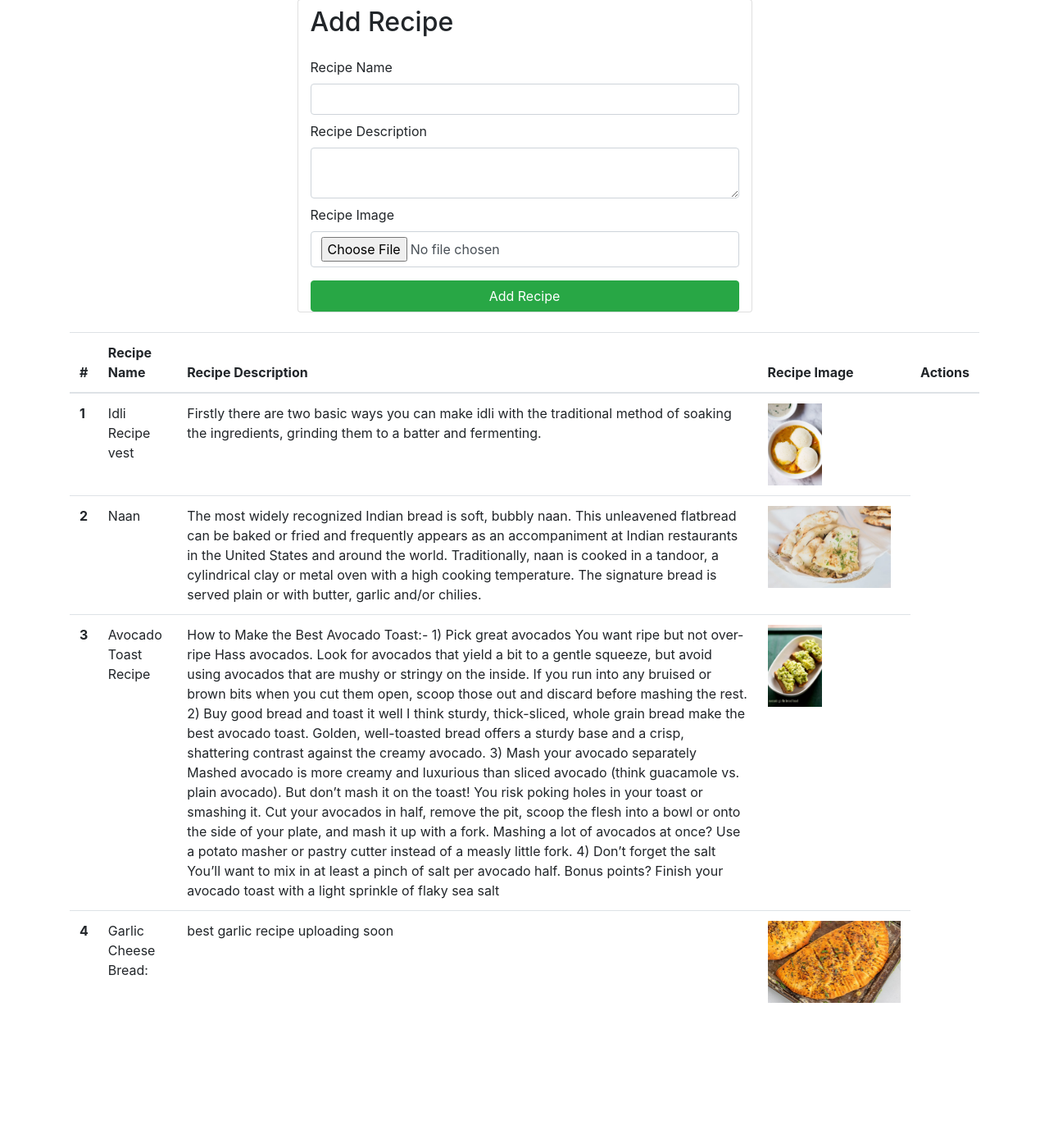
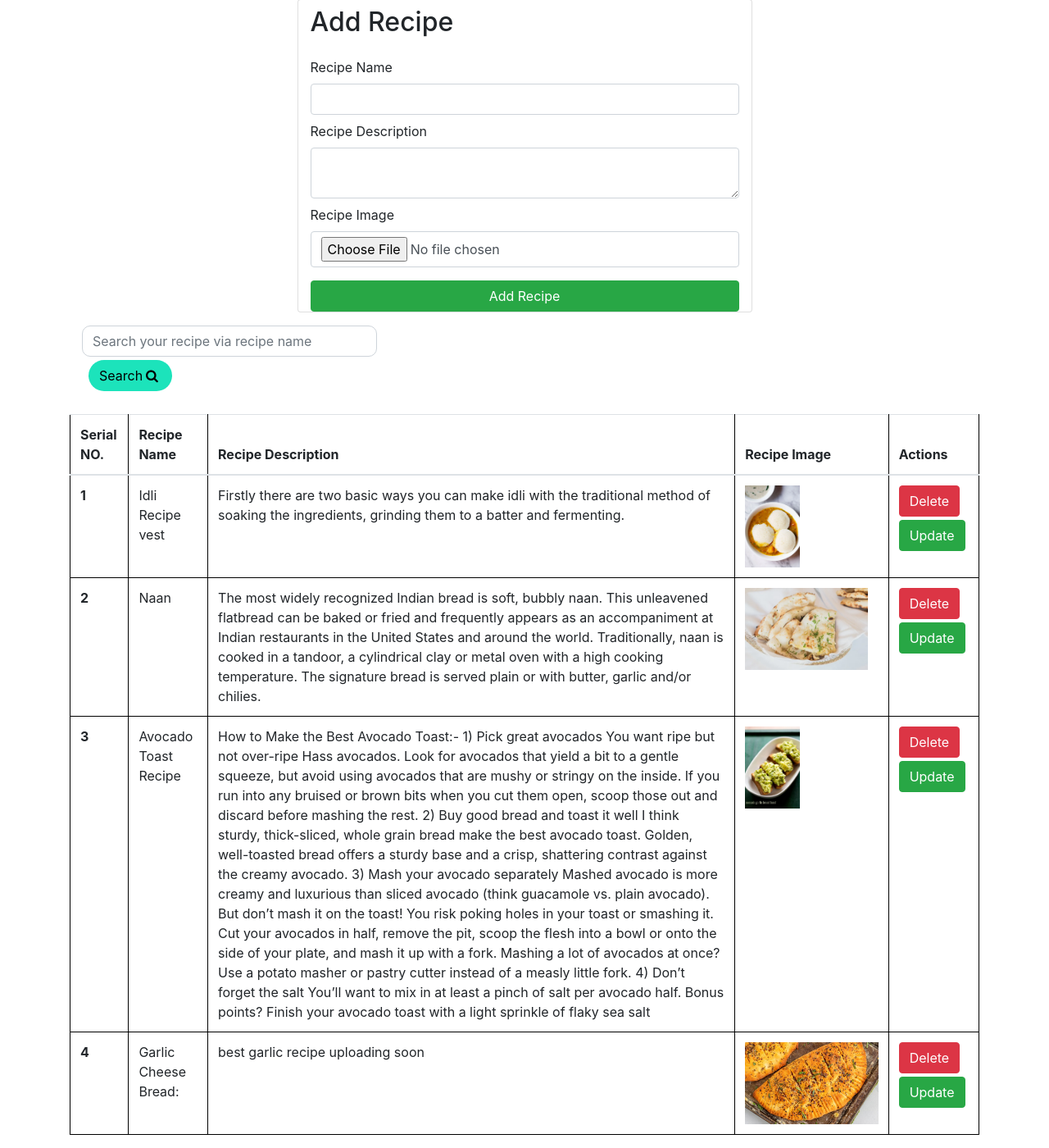
Before and after one commit to lokesh1383108/RecipeCRUDapp, a Django app: page / in a window 1280 px wide. Shown: the part 49-1449 px from the top of the page at 82% size. Before the commit the page ends 1272 px from the top, so only its background shows below. Run offline with Django 4.2, Linux system fonts and the light colour scheme; data comes from the database, SQL or seed files in the repository; both versions use the stored data as it was after the commit.

Commit message:
just added the search funtionality

```diff
--- a/recepie/templates/recepie/index.html
+++ b/recepie/templates/recepie/index.html
@@ -4,13 +4,20 @@
     <meta charset="UTF-8">
     <meta name="viewport" content="width=device-width, initial-scale=1.0">
     <title>Document</title>
+
     <link rel="stylesheet" href="https://cdn.jsdelivr.net/npm/bootstrap@4.0.0/dist/css/bootstrap.min.css" integrity="sha384-Gn5384xqQ1aoWXA+058RXPxPg6fy4IWvTNh0E263XmFcJlSAwiGgFAW/dAiS6JXm" crossorigin="anonymous">
-</head>
+    <link rel="stylesheet" href="https://cdnjs.cloudflare.com/ajax/libs/font-awesome/4.7.0/css/font-awesome.min.css">
+  </head>
+
 <body>
-    <!-- <script src="https://code.jquery.com/jquery-3.2.1.slim.min.js" integrity="sha384-KJ3o2DKtIkvYIK3UENzmM7KCkRr/rE9/Qpg6aAZGJwFDMVNA/GpGFF93hXpG5KkN" crossorigin="anonymous"></script>
+<!-- <script src="https://code.jquery.com/jquery-3.2.1.slim.min.js" integrity="sha384-KJ3o2DKtIkvYIK3UENzmM7KCkRr/rE9/Qpg6aAZGJwFDMVNA/GpGFF93hXpG5KkN" crossorigin="anonymous"></script>
 <script src="https://cdn.jsdelivr.net/npm/popper.js@1.12.9/dist/umd/popper.min.js" integrity="sha384-ApNbgh9B+Y1QKtv3Rn7W3mgPxhU9K/ScQsAP7hUibX39j7fakFPskvXusvfa0b4Q" crossorigin="anonymous"></script>
 <script src="https://cdn.jsdelivr.net/npm/bootstrap@4.0.0/dist/js/bootstrap.min.js" integrity="sha384-JZR6Spejh4U02d8jOt6vLEHfe/JQGiRRSQQxSfFWpi1MquVdAyjUar5+76PVCmYl" crossorigin="anonymous"></script> -->
-
+<style>
+  table,th, td, tbody,thead{
+border: 1px solid black;
+  }
+</style>
 <div class ="container mt-5">
 <form class="col-6  mx-auto card" method="post" enctype="multipart/form-data">
   {% csrf_token %}
@@ -29,11 +36,16 @@
         </div>
         <button type="submit" class="btn btn-success mt-2">Add Recipe</button>
       </form>
-
-      <table class="table mt-4 col-4">
+<form >
+  <div class="container" style="justify-content: center;" >
+  <input type="text" name="search_query" placeholder="Search your recipe via recipe name" style="border-radius: 10px; " class="form-control col-4 mt-3" >
+  <button class="btn mx-2 my-1" style="background-color: rgb(28, 227, 187); border-radius: 20px; ">Search<i class="fa fa-search mx-1 " aria-hidden="true"></i></button>
+  </div>
+</form>
+            <table class="table mt-4 col-4">
         <thead >
           <tr>
-            <th >#</th>
+            <th >Serial NO.</th>
             <th >Recipe Name </th>
             <th >Recipe Description</th>
             <th >Recipe Image </th>
@@ -47,6 +59,12 @@
             <td>{{i.recipe_name}}</td>
             <td>{{i.recipe_description}}</td>
             <td><img src="/media/{{i.recipe_image}}" style="height: 100px" ></td>
+            <td >
+              <a href="/delete/{{i.id}} " class="btn btn-danger">Delete</a>
+              <a href ="update_recipe/{{i.id}}" class="btn btn-success mt-1">Update</a>
+
+            </td>
+
           </tr>
           {%endfor%}
         </tbody>
--- a/testapp/urls.py
+++ b/testapp/urls.py
@@ -27,6 +27,8 @@ urlpatterns = [
     path('', views.recepie),
     path('register/', views.register, name="register"),
     path('login/', views.loginpage, name = "login"),
+    path('delete/<id>/', views.delete_recipe, name="delete_recipe"),
+    path('update_recipe/<id>/',views.update_recipe, name="update_recipe")
 
 
 ]
@@ -34,4 +36,4 @@ if settings.DEBUG:
      urlpatterns += static(settings.MEDIA_URL,
                            document_root=settings.MEDIA_ROOT)
 
-urlpatterns += staticfiles_urlpatterns()
+# urlpatterns += staticfiles_urlpatterns()
--- a/testapp/views.py
+++ b/testapp/views.py
@@ -29,6 +29,10 @@ def recepie(request):
         )
         return redirect('/')
     querySet = Recipe.objects.all()
+    print("I m out of GET ")
+    if request.GET.get('search_query'):
+       querySet = querySet.filter(recipe_name__icontains = request.GET.get('search_query'))
+      #  print(request.GET.get('search_query'))
     context = {'recipe' : querySet}
 
     return render(request,"recepie/index.html",context)
@@ -58,10 +62,7 @@ def loginpage(request):
    if request.method=="POST":
       username = request.POST.get('username') # username = request.POST['username']
       password = request.POST.get('password')
-      print(username)
-      print(password)
       user = authenticate(username = username, password= password)
-      print(user)
       if user is not None:
          print('This login is authenticate ')
          login(request,user)
@@ -71,3 +72,30 @@ def loginpage(request):
          return HttpResponse("<h1>This is not working</h1>")
 
    return render(request, "recepie/login.html")
+
+
+def delete_recipe(request,id ):
+   x=Recipe.objects.get(id =id)   # why?
+   x.delete()
+   return redirect('/')
+
+
+def update_recipe(request,id ):
+   y=Recipe.objects.get(id =id) # I think this is responsible for update using id
+   if request.method=="POST":
+        data = request.POST
+        recipi_img = request.FILES.get('recipe_image')
+        recipi_name = data.get("recipe_name")
+        recipi_description = data.get("recipe_description")
+
+        y.recipe_image = recipi_img
+        y.recipe_name = recipi_name
+        y.recipe_description = recipi_description
+        y.save()
+
+        return redirect('/')
+
+
+#    queryset = Recipe.objects.all()
+   context = {'recipe_update':y}
+   return render(request,"recepie/update_recipe.html",context)
```
Also changed, not shown: recepie/templates/recepie/update_recipe.html (added, +30 -0 lines), db.sqlite3, public/static/1-naan-canva-phpj3pPkG.webp (added), public/static/avocado-garlic-bread-toast.webp (added), public/static/avocado-garlic-bread-toast_CG3QSfH.webp (added), public/static/avocado-garlic-bread-toast_Xmc34Wd.webp (added), public/static/bread-pudding_r5nEGEV.webp (added), public/static/garlic_cheese_bread.jpg (added), public/static/garlic_cheese_bread_1l5R1GN.jpg (added), public/static/garlic_cheese_bread_g0u6OZZ.jpg (added), public/static/idli-recipe-1_43gG3rS.webp (added), public/static/idli-recipe-1_WV47YwU.webp (added).
